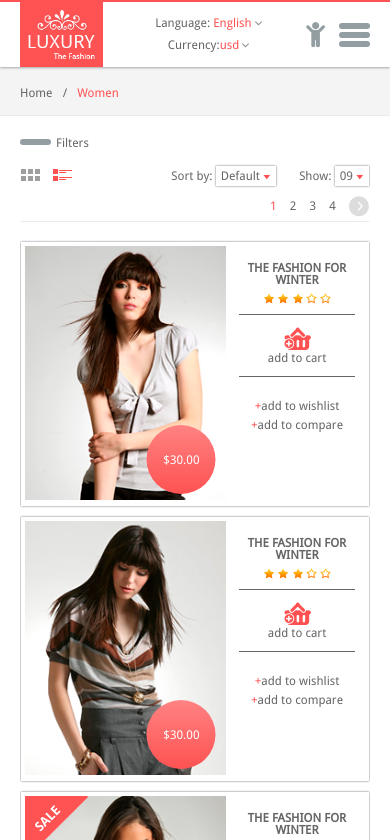
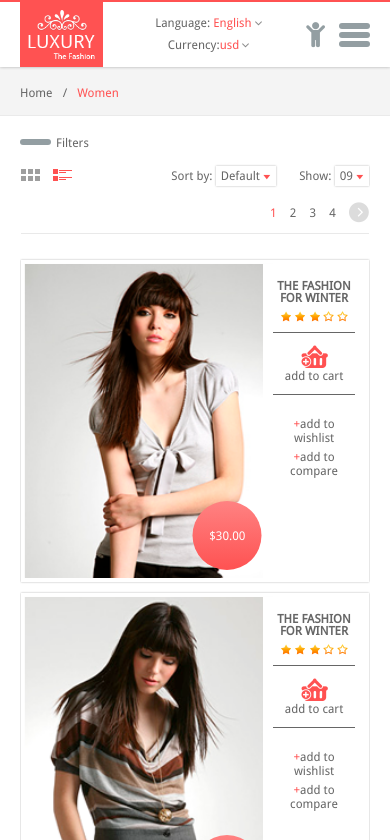
Before and after one commit to AntonFokin/Luxury, a plain HTML site: page index.html in a window 390 px wide. Both pictures are taken after a click on the link 62 px from the left and 176 px from the top of the page. Shown: the top 840 px of the page. Drawn offline with Linux system fonts and the light colour scheme.

Commit message:
fixed bug with first item view in adge

```diff
--- a/index.html
+++ b/index.html
@@ -658,7 +658,7 @@
 						<p>Lorem ipsum dolor sit amet, de consectetur adipiscing elit.</p>
 						<form action="#" class="email-form">
 							<input type="email" name="email" placeholder="Your email..." >
-							<button href="#"><i class="fas fa-plus"></i></button>
+							<button><i class="fas fa-plus"></i></button>
 						</form>
 					</div>
 					<div class="payment-section">
--- a/js/common.js
+++ b/js/common.js
@@ -4,10 +4,10 @@ $(document).ready(function() {
 		event.preventDefault();
 		var input = $(this).siblings("input")[0];
 		$(input).toggleClass("active-search");
-		event.stopPropagation()
+		event.stopPropagation();
 	});
 	$(".input-search").on("click", function(event){
-		event.stopPropagation()
+		event.stopPropagation();
 	});
 
 // MY SANDWICHES
@@ -18,7 +18,7 @@ $(document).ready(function() {
 		if(accountGroup.hasClass("active-m-menu")){
 			$(accountGroup).removeClass("active-m-menu");
 		}
-		event.stopPropagation()
+		event.stopPropagation();
 	});
 	$(".account-info").on("click", function(event){
 		$(".account-group").toggleClass("active-m-menu");
@@ -27,7 +27,7 @@ $(document).ready(function() {
 			$(bottomComponent).removeClass("active-m-menu");
 			$(".s-btn").removeClass('btn-animation');
 		}
-		event.stopPropagation()
+		event.stopPropagation();
 	});
 
 	$("body").on('click', function(){
@@ -46,7 +46,7 @@ $(document).ready(function() {
 		$(this).toggleClass("f-btn-animation");
 		var navSide = $("#nav-side");
 		$(navSide).toggleClass("active-nav-side");
-		event.stopPropagation()
+		event.stopPropagation();
 	});
 
 //CHANGE GRID VIEW
@@ -54,27 +54,30 @@ $(document).ready(function() {
 		event.preventDefault();
 		$(".grid .item").removeClass("item-list-view");
 		$(".grid-view img").attr("src", "images/icons/grid-active.png");
-		$(".list-view img").attr("src", "images/icons/list.png")
+		$(".list-view img").attr("src", "images/icons/list.png");
 	});
 
 	$(".list-view a").on("click", function(event){
 		event.preventDefault();
+		var item = $(".grid .item .image-wrap");
+		$(item).css("width", "248.281");
+		$(item).css("paddingTop", "314.484px");
 		$(".grid .item").addClass("item-list-view");
 		$(".grid-view img").attr("src", "images/icons/grid.png");
-		$(".list-view img").attr("src", "images/icons/list-active.png")
+		$(".list-view img").attr("src", "images/icons/list-active.png");
 	});
 //ACTIVE LISTS
 	$(".localization, .currency").on("click", function(event){
 		event.preventDefault();
 		var target = $(this).children("ul");
 		$(target).toggleClass("active-localization-list");
-		event.stopPropagation()
+		event.stopPropagation();
 	});
 	$(".active-link").on("click", function(event){
 		event.preventDefault();
 		var target = $(this).siblings(".sort-dropdown");
 		$(target).toggleClass("active-items-sort-show");
-		event.stopPropagation()
+		event.stopPropagation();
 	});
 // SMOOTH SCROLLING
 //	$("").on("click", "a", function (event) {
--- a/styles/scss/_media.scss
+++ b/styles/scss/_media.scss
@@ -19,9 +19,6 @@
 								display: block;
 							}
 						}
-					}
-					.item-list-view{
-						width: 100%;
 					}
 				}
 			}
@@ -117,6 +114,24 @@
 		.active-nav-side{
 			left: 0 !important;
 		}
+		#main-section {
+			.girls-grid {
+				.grid {
+					.item{
+						width: 50%;
+					}
+					.item-list-view{
+						width: 100%;
+						.wrap {
+							.image-wrap {
+								width: 324.109px;
+								padding-top: 412.063px;
+							}
+						}
+					}
+				}
+			}
+		}
 	}
 	#footer{
 		.top-component{
@@ -148,20 +163,6 @@
 		}
 		.bottom-component {
 			width: 100%;
-		}
-	}
-	#main {
-		#main-section {
-			.girls-grid {
-				.grid {
-					.item{
-						width: 50%;
-					}
-					.item-list-view{
-						width: 100%;
-					}
-				}
-			}
 		}
 	}
 	#footer{
@@ -204,6 +205,27 @@
 		}
 	}
 }
+@media(max-width: 590px){
+	#main {
+		#main-section {
+			.girls-grid {
+				.grid {
+					.item-list-view{
+						.wrap {
+							.image-wrap {
+								width: 244.109px;
+								padding-top: 309.063px;
+							}
+							.info-component{
+								left: 70%;
+							}
+						}
+					}
+				}
+			}
+		}
+	}
+}
 @media(max-width: 480px){
 	#header {
 		.top-component {
@@ -239,9 +261,6 @@
 		#main-section {
 			.girls-grid {
 				.grid {
-					.item{
-						width: 100%;
-					}
 					.item-list-view{
 						.cost-circle{
 							bottom: 8px;
@@ -258,16 +277,14 @@
 			.sort-section{
 				position: relative;
 				.sort-by{
-					margin-bottom: 25px;
 					float: right;
 					.items-show{
 						margin-right: 0;
 					}
 				}
 				.pagination{
-					position: absolute;
-					right: 0;
-					bottom: 4px;
+					margin-top: 15px;
+					clear: left;
 				}
 			}
 		}
--- a/styles/scss/main.scss
+++ b/styles/scss/main.scss
@@ -26,7 +26,7 @@
 	@include list-style();
 }
 .classic-border{
-	box-shadow: 0 0 2px;
+	box-shadow: 0 0 2px rgba( 0, 0, 0, 0.3);
 	border: 4px solid #fff;
 }
 .stars{
@@ -120,7 +120,7 @@
 //BUTTON END
 #header{
 	border-top: 2px solid $red;
-	box-shadow: 0 0 3px;
+	box-shadow: 0 0 3px rgba( 0, 0, 0, 0.3);
 	position: relative;
 	.logo{
 		display: block;
@@ -355,13 +355,13 @@
 		.bottom-image{
 			.image{
 				display: inline-block;
-				box-shadow: 0 0 2px;
+				box-shadow: 0 0 2px rgba( 0, 0, 0, 0.3);
 				border: 4px solid #fff;
 			}
 		}
 	}
 	#main-section{
-		overflow-x: hidden;
+		overflow: hidden;
 		padding: 2px 1px;
 		#two{
 			margin-bottom: 22px;
@@ -471,6 +471,15 @@
 					padding: 5.5px 5.5px;
 					position: relative;
 					width: 33.3%;
+					&:hover{
+						.wrap{
+							box-shadow: 0 0 6px rgba( 0, 0, 0, 0.3);
+							.info-component{
+								box-shadow: 0 4px 6px rgba( 0, 0, 0, 0.3);
+								display: block;
+							}
+						}
+					}
 					}
 					.sale-label{
 						position: absolute;
@@ -506,24 +515,23 @@
 						}
 					}
 					.wrap{
+						@extend .clearfix;
+						display: block;
+						text-align: center;
+						transition: box-shadow 0.3s ease;
+						position: relative;
 						.image-wrap {
 							display: block;
 							position: relative;
+							height: 0;
+							padding-top: 127%;
+							width: 218px;
 							img {
 								min-width: 100%;
-							}
-						}
-						display: block;
-						text-align: center;
-						transition: all 0.3s ease;
-						position: relative;
-					}
-					.item:hover{
-						.wrap{
-							box-shadow: 0 0 6px;
-							.info-component{
-								box-shadow: 0 4px 6px;
-								display: block;
+								position: absolute;
+								left: 50%;
+								top: 50%;
+								transform: translate(-50%, -50%);
 							}
 						}
 					}
@@ -556,6 +564,7 @@
 						display: none;
 					}
 					.info{
+						height: 100%;
 						background-color: #fff;
 						padding: 16px 10px;
 					}
@@ -594,15 +603,9 @@
 					width: 100% !important;
 					.wrap{
 						@extend .clearfix;
-						padding: 0  40% 0 0;
-						bottom: 5.5px;
 						display: block;
-					}
 						.image-wrap{
 							float: left;
-						img{
-							min-width: 40%;
-						}
 						}
 						.info-component{
 							height: 100%;
@@ -612,6 +615,7 @@
 							right: 0;
 							left: 60%;
 							display: block;
+						}
 					}
 					&:hover{
 						.info-component{
```
Also changed, not shown: styles/css/main.css. Lines whose indentation alone changed are shown as unchanged.
